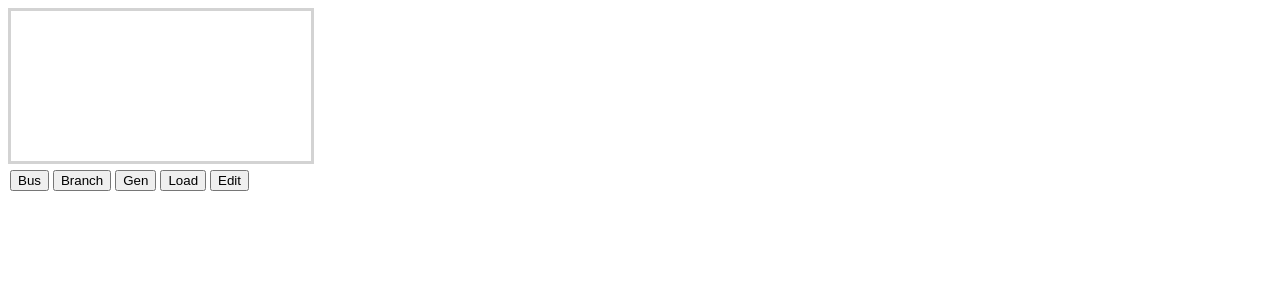
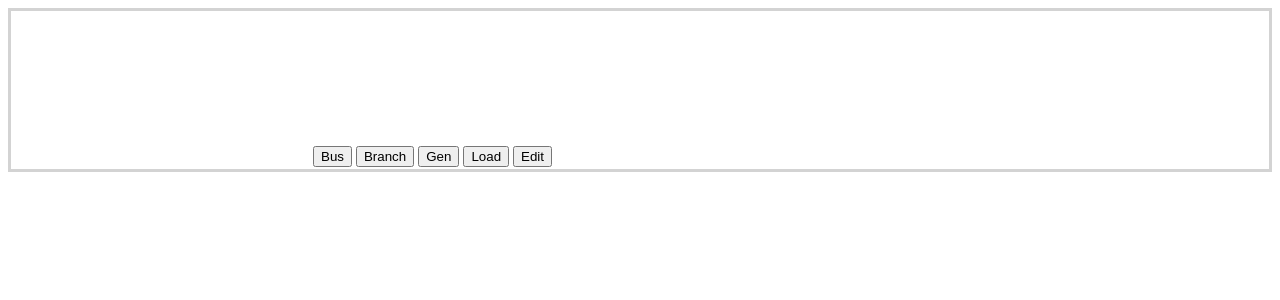
Before and after one commit to dsuper66/simplexnodal, an Angular app: page /network-builder-component in a window 1280 px wide. Shown: the top 300 px of the page. Built offline with nearby package versions, Linux system fonts and the light colour scheme.

Commit message:
button scaling fix

```diff
--- a/src/app/views/network-builder-view/network-builder-view.component.css
+++ b/src/app/views/network-builder-view/network-builder-view.component.css
@@ -25,7 +25,6 @@
 
 button {
   margin: 2px;
-  flex-shrink: unset;
   -webkit-touch-callout: none; /* iOS Safari */
     -webkit-user-select: none; /* Safari */
      -khtml-user-select: none; /* Konqueror HTML */
--- a/src/app/views/network-builder-view/network-builder-view.component.html
+++ b/src/app/views/network-builder-view/network-builder-view.component.html
@@ -1,5 +1,6 @@
 
-<svg class="shapeCanvas"
+<section class="shapeCanvas">
+<svg
   (mousedown)="startDrawingMouse($event)"
   (mousemove)="keepDrawingMouse($event)"
   (mouseup)="stopDrawingMouse()"
@@ -63,13 +64,11 @@
 
 </svg>
 
-<section>
-  <!-- <div class="button-row"> -->
+
     <button (click)="addElement('bus')">Bus</button>
     <button (click)="addElement('branch')">Branch</button>
     <button (click)="addElement('gen')">Gen</button>
     <button (click)="addElement('load')">Load</button>
 
     <button routerLink="/data-entry-component">Edit</button>
-  <!-- </div> -->
 </section>
```
